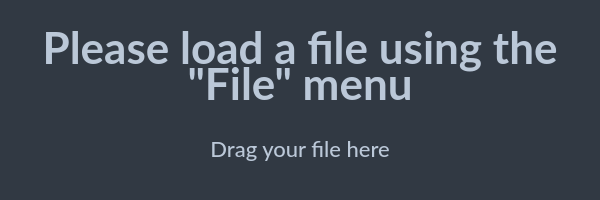
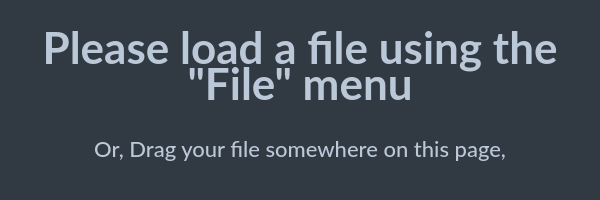
Before and after one commit to willyb321/elite-journal, an Electron app: page index.html in a window 600 px wide. Drawn offline with Linux system fonts and the light colour scheme.

Commit message:
update index.html to be more true and add back yarn.lock
yarn only works however on dev version for now

```diff
--- a/index.html
+++ b/index.html
@@ -13,7 +13,7 @@
 	<h1>
 		Please load a file using the "File" menu
 	</h1>
-	<div id="holder">Drag your file here</div>
+	<div id="holder">Or, Drag your file somewhere on this page,</div>
 </body>
 <script>
 document.addEventListener('dragover', event => event.preventDefault())
```
Also changed, not shown: 1 other file.
